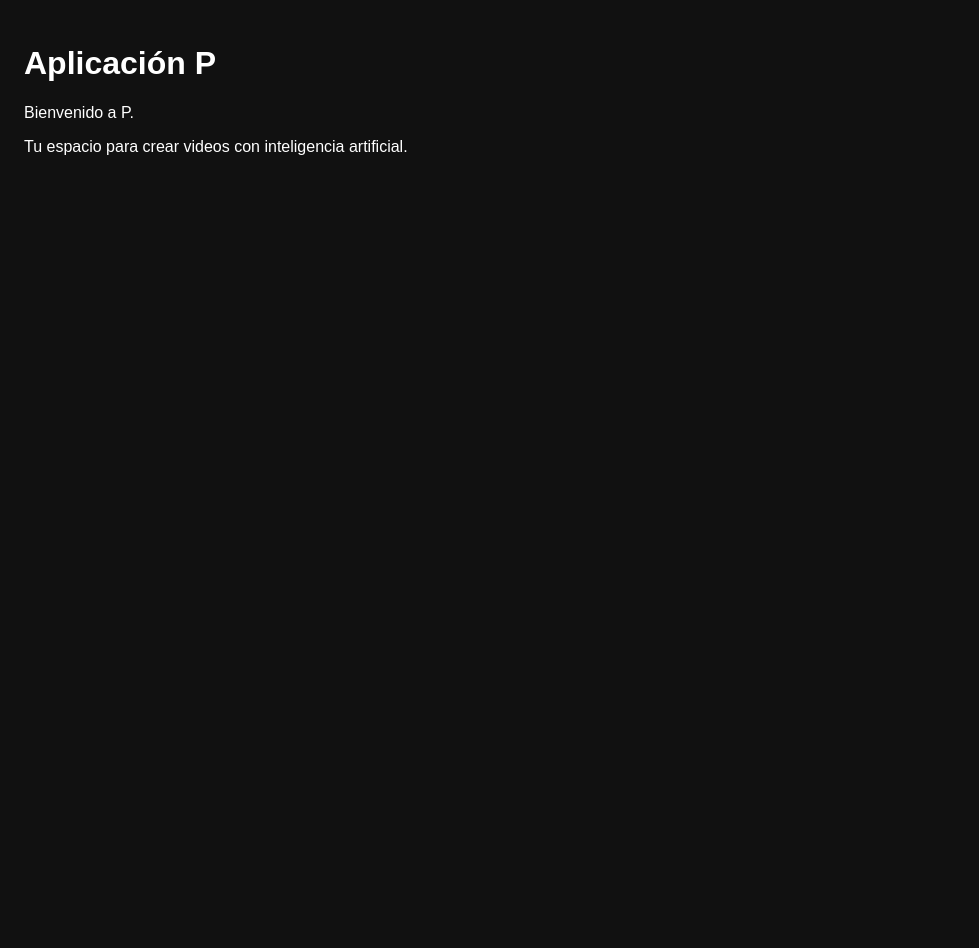
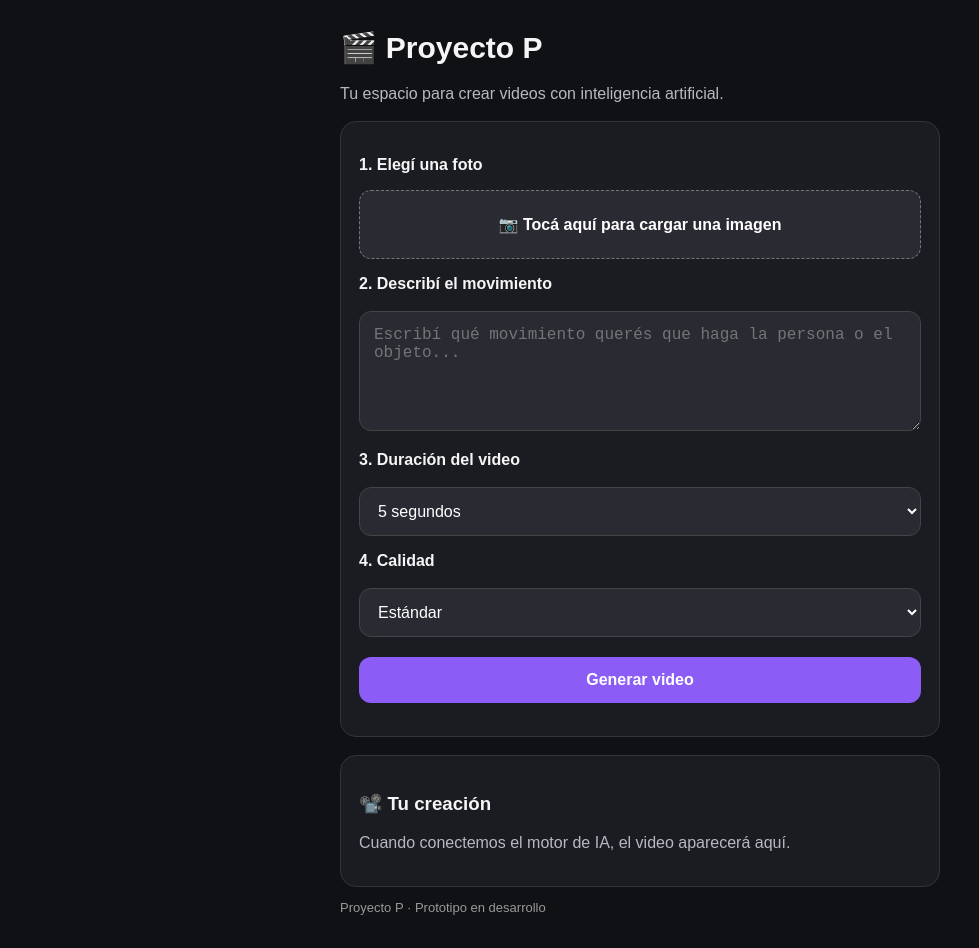
Before and after one commit to jonyblack09p-maxr/P, a plain HTML site: page index.html in a window 1280 px wide. Shown: the whole page, without its empty margins (0-979 px from the left). Before the commit the page ends 800 px from the top, so only its background shows below. Drawn offline with Linux system fonts and the light colour scheme.

Commit message:
Update index.html

```diff
--- a/index.html
+++ b/index.html
@@ -1,13 +1,115 @@
 <!DOCTYPE html>
 <html lang="es">
 <head>
-  <meta charset="UTF-8">
-  <meta name="viewport" content="width=device-width, initial-scale=1">
-  <title>P</title>
+<meta charset="UTF-8">
+<meta name="viewport" content="width=device-width, initial-scale=1">
+<title>P - Creador de videos</title>
+<style>
+*{box-sizing:border-box}
+body{
+  margin:0;background:#101114;color:#f5f5f5;
+  font-family:Arial,sans-serif;padding:20px;
+}
+.container{max-width:600px;margin:auto}
+h1{margin-top:10px;font-size:30px}
+p{color:#b8b8c0}
+.panel{
+  background:#1b1c22;border:1px solid #33343c;
+  border-radius:16px;padding:18px;margin-top:18px
+}
+button,.upload{
+  background:#8b5cf6;color:white;border:0;border-radius:12px;
+  padding:14px;font-size:16px;font-weight:bold;width:100%;
+  cursor:pointer
+}
+.upload{
+  display:block;text-align:center;background:#292a32;
+  border:1px dashed #777;padding:24px
+}
+input[type=file]{display:none}
+textarea,select{
+  width:100%;margin-top:10px;background:#292a32;
+  color:white;border:1px solid #444;border-radius:12px;
+  padding:14px;font-size:16px
+}
+textarea{min-height:120px;resize:vertical}
+label{display:block;margin:16px 0 8px;font-weight:bold}
+img{max-width:100%;border-radius:12px;margin-top:15px}
+#status{margin-top:15px;color:#c4b5fd}
+.small{font-size:13px;color:#999}
+</style>
 </head>
-<body style="font-family:sans-serif;padding:16px;background:#111;color:white;">
-  <h1>Aplicación P</h1>
-  <p>Bienvenido a P.</p>
+<body>
+<div class="container">
+  <h1>🎬 Proyecto P</h1>
   <p>Tu espacio para crear videos con inteligencia artificial.</p>
+
+  <div class="panel">
+    <label for="photo">1. Elegí una foto</label>
+    <label class="upload" for="photo">
+      📷 Tocá aquí para cargar una imagen
+    </label>
+    <input type="file" id="photo" accept="image/*">
+    <img id="preview" hidden>
+
+    <label for="prompt">2. Describí el movimiento</label>
+    <textarea id="prompt"
+      placeholder="Escribí qué movimiento querés que haga la persona o el objeto..."></textarea>
+
+    <label for="duration">3. Duración del video</label>
+    <select id="duration">
+      <option value="5">5 segundos</option>
+      <option value="10">10 segundos</option>
+      <option value="15">15 segundos</option>
+    </select>
+
+    <label for="quality">4. Calidad</label>
+    <select id="quality">
+      <option value="Standard">Estándar</option>
+      <option value="HD">Alta definición</option>
+    </select>
+
+    <button id="generate" style="margin-top:20px">
+      Generar video
+    </button>
+    <div id="status"></div>
+  </div>
+
+  <div class="panel">
+    <h3>📽️ Tu creación</h3>
+    <p id="result">Cuando conectemos el motor de IA, el video aparecerá aquí.</p>
+  </div>
+
+  <p class="small">
+    Proyecto P · Prototipo en desarrollo
+  </p>
+</div>
+
+<script>
+const photo=document.getElementById("photo");
+const preview=document.getElementById("preview");
+const status=document.getElementById("status");
+
+photo.addEventListener("change",function(){
+  const file=this.files[0];
+  if(!file)return;
+  preview.src=URL.createObjectURL(file);
+  preview.hidden=false;
+  status.textContent="Foto cargada correctamente.";
+});
+
+document.getElementById("generate").addEventListener("click",function(){
+  const prompt=document.getElementById("prompt").value.trim();
+  if(!photo.files.length){
+    status.textContent="Primero tenés que cargar una foto.";
+    return;
+  }
+  if(!prompt){
+    status.textContent="Escribí una descripción del movimiento.";
+    return;
+  }
+  status.textContent="La interfaz está lista. Falta conectar el motor de IA.";
+});
+</script>
 </body>
 </html>
```
